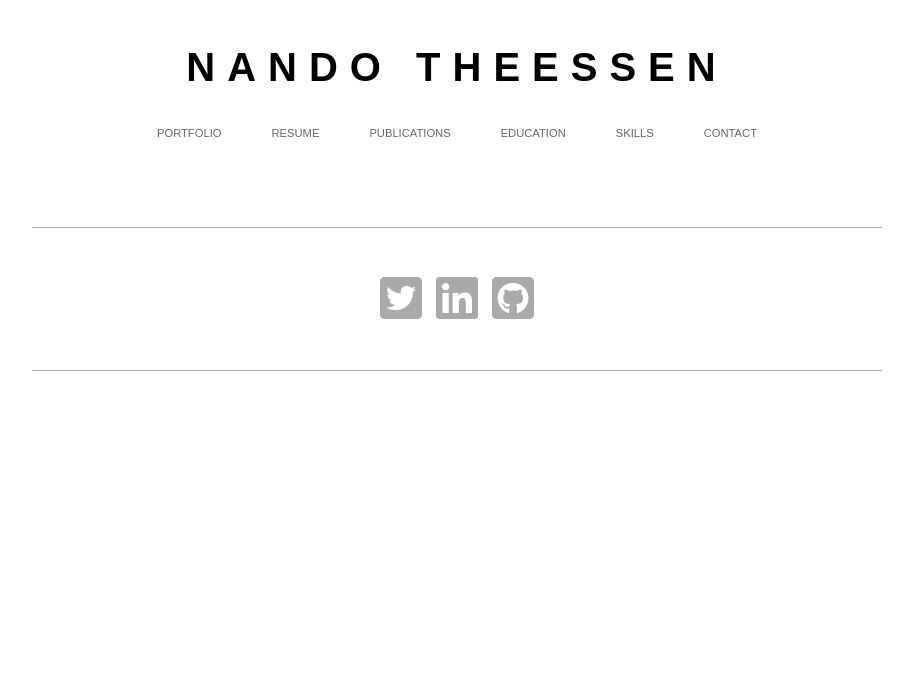
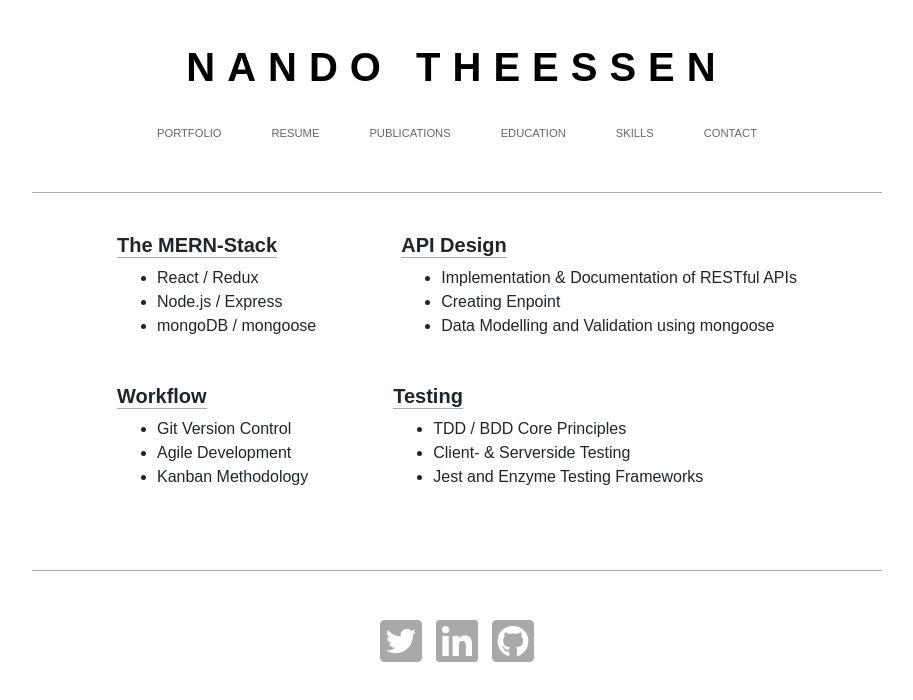
Before and after one commit to NandoTheessen/Resume-Page, a React (Create React App) app: page /skills in a window 1280 px wide. Shown: the top 700 px of the page, without its empty margins (183-1096 px from the left). Built offline with nearby package versions, Linux system fonts and the light colour scheme.

Commit message:
Added a skills component

```diff
--- a/src/App.js
+++ b/src/App.js
@@ -6,6 +6,7 @@ import Portfolio from './components/Portfolio';
 import Footer from './components/Footer';
 import Resume from './components/Resume';
 import Contact from './components/Contact';
+import Skills from './components/Skills'
 
 class App extends Component {
   render() {
@@ -16,6 +17,8 @@ class App extends Component {
         <Route exact path='/portfolio' component={Portfolio} />
         <Route exact path='/resume' component={Resume} />
         <Route exact path='/contact' component={Contact} />
+        <Route exact path='/skills' component={Skills} />
+
         <Route path='/' component={Footer} />
       </div>
     );
--- /dev/null
+++ b/src/components/Skills.css
@@ -0,0 +1,20 @@
+.skills-container {
+    width: 100%;
+    max-width: 850px;
+    margin: 0 auto;
+    border-top: 1px solid darkgrey;
+    padding-top: 40px;
+    display: flex;
+    flex-wrap: wrap;
+}
+
+div[class*=wrapper] {
+    padding-left: 10%;
+    margin-bottom: 30px;
+}
+
+h5[class*="header"] {
+    display: inline-block;
+    border-bottom: 1px solid darkgrey;
+    font-weight: bold;
+}
--- /dev/null
+++ b/src/components/Skills.js
@@ -0,0 +1,45 @@
+import React from 'react';
+import './Skills.css'
+
+const Skills = () => {
+    return (
+        <div className='skills-container' >
+            <div className='mern-stack-wrapper' >
+                <h5 className='mern-stack-header' >The MERN-Stack</h5>
+                <ul>
+                    <li>React / Redux</li>
+                    <li>Node.js / Express</li>
+                    <li>mongoDB / mongoose</li>
+                </ul>
+            </div>
+            <div className='API-wrapper' >
+                <h5 className='API-header'>API Design</h5>
+                <ul>
+                    <li>Implementation & Documentation of RESTful APIs</li>
+                    <li>Creating Enpoint</li>
+                    <li>Data Modelling and Validation using mongoose</li>
+                </ul>
+            </div>
+            <div className='worklow-wrapper' >
+                <h5 className='workflow-header'>Workflow</h5>
+                <ul>
+                    <li>Git Version Control</li>
+                    <li>Agile Development</li>
+                    <li>Kanban Methodology</li>
+                </ul>
+            </div>
+
+            <div className='testing-wrapper' >
+                <h5 className='testing-header' >Testing</h5>
+                <ul>
+                    <li>TDD / BDD Core Principles</li>
+                    <li>Client- & Serverside Testing</li>
+                    <li>Jest and Enzyme Testing Frameworks</li>
+                </ul>
+            </div>
+
+        </div>
+    );
+};
+
+export default Skills;
```
